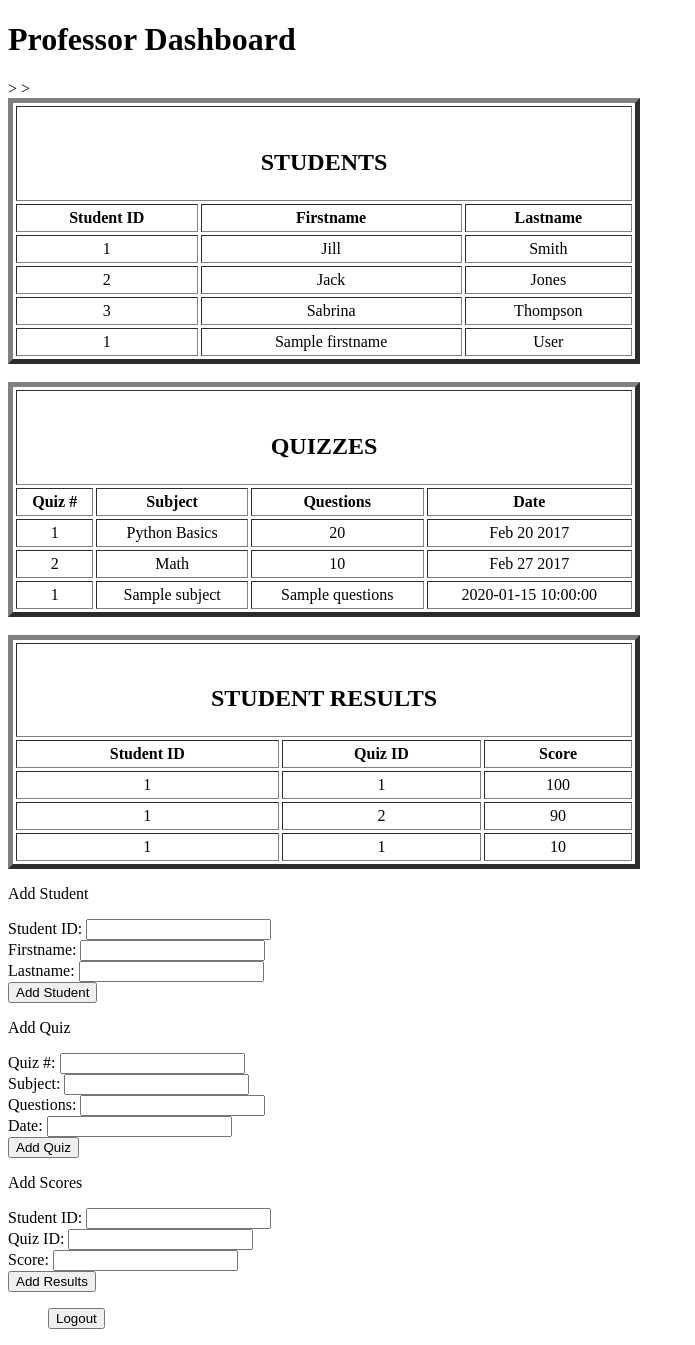
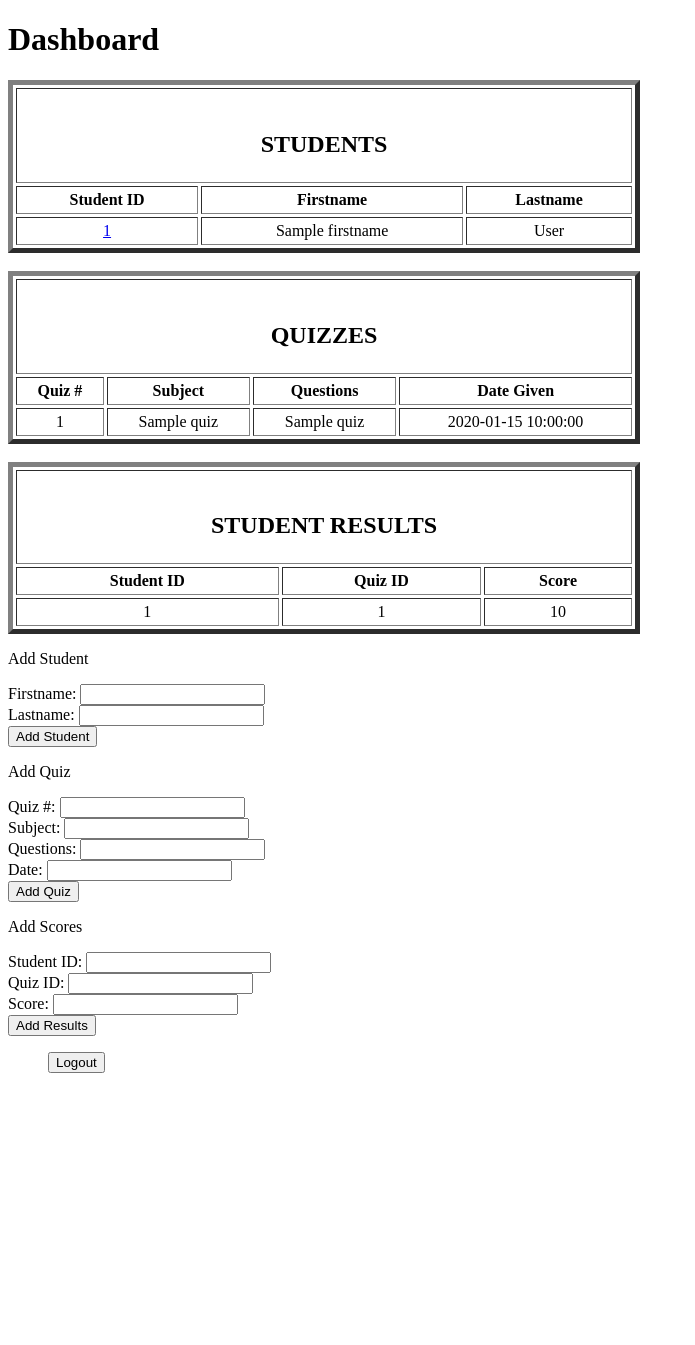
Before and after one commit to rhaydengh/IS211_Assignment12, a Python web app: template static/templates/dashboard.html in a window 1280 px wide. Shown: the whole page, without its empty margins (0-695 px from the left). After the commit the page ends 1073 px from the top, so only its background shows below. Run offline with Jinja, Linux system fonts and the light colour scheme; the template is opened without the code that fills it: most values are stand-ins (such as "Sample title", 1, 10 or a date in 2020).

Commit message:
Update dashboard.html

```diff
--- a/static/templates/dashboard.html
+++ b/static/templates/dashboard.html
@@ -6,7 +6,7 @@
 
     <body>
 
-      <h1>Professor Dashboard</h1>
+      <h1>Dashboard</h1>
 
     <TABLE BORDER="5"    WIDTH="50%"   CELLPADDING="4" CELLSPACING="3">
 
@@ -20,26 +20,13 @@
           <TH>Firstname</TH>
           <TH>Lastname</TH>
        </TR>
+       {% for student in students %}
        <TR ALIGN="CENTER">
-          <TD> 1 </TD>
-          <TD> Jill </TD>
-          <TD> Smith </TD>
+           <TD><a href="/student/{{ student.studentid }}">{{ student.studentid }}</a></TD>
+           <TD>{{ student.firstname }}</TD>
+           <TD>{{ student.lastname }}</TD>
        </TR>
-       <TR ALIGN="CENTER">>
-          <TD> 2 </TD>
-          <TD> Jack </TD>
-          <TD> Jones </TD>
-       </TR>
-       <TR ALIGN="CENTER">>
-          <TD> 3 </TD>
-          <TD> Sabrina </TD>
-          <TD> Thompson </TD>
-       </TR>
-       <TR ALIGN="CENTER">
-          <TD> {{ studentid }} </TD>
-          <TD> {{ firstname }} </TD>
-          <TD> {{ lastname }} </TD>
-       </TR>
+       {% endfor %}
     </TABLE>
     <br>
 
@@ -51,29 +38,19 @@
           </TH>
        </TR>
        <TR>
-          <TH>Quiz #</TH>
-          <TH>Subject</TH>
-          <TH>Questions</TH>
-          <TH>Date</TH>
+         <TH>Quiz #</TH>
+         <TH>Subject</TH>
+         <TH>Questions</TH>
+         <TH>Date Given</TH>
        </TR>
+       {% for quiz in quizzes %}
        <TR ALIGN="CENTER">
-          <TD> 1 </TD>
-          <TD> Python Basics </TD>
-          <TD> 20 </TD>
-          <TD> Feb 20 2017 </TD>
+          <TD> {{ quiz.quizid }} </TD>
+          <TD> {{ quiz.subject }} </TD>
+          <TD> {{ quiz.questions }} </TD>
+          <TD> {{ quiz.date }} </TD>
        </TR>
-       <TR ALIGN="CENTER">
-          <TD> 2 </TD>
-          <TD> Math </TD>
-          <TD> 10 </TD>
-          <TD> Feb 27 2017 </TD>
-       </TR>
-       <TR ALIGN="CENTER">
-          <TD> {{ quizid }} </TD>
-          <TD> {{ subject }} </TD>
-          <TD> {{ questions }} </TD>
-          <TD> {{ date }} </TD>
-        </TR>
+       {% endfor %}
     </TABLE>
     <br>
 
@@ -89,28 +66,18 @@
           <TH>Quiz ID</TH>
           <TH>Score</TH>
        </TR>
+       {% for grade in qrades %}
        <TR ALIGN="CENTER">
-          <TD> 1 </TD>
-          <TD> 1 </TD>
-          <TD> 100 </TD>
-       <TR ALIGN="CENTER">
-          <TD> 1 </TD>
-          <TD> 2 </TD>
-          <TD> 90 </TD>
-         </TR>
-       <TR ALIGN="CENTER">
-          <TD> {{ student_id }} </TD>
-          <TD> {{ quiz_id }} </TD>
-          <TD> {{ score }} </TD>
+          <TD> {{ grade.student_id }} </TD>
+          <TD> {{ grade.quiz_id }} </TD>
+          <TD> {{ grade.score }} </TD>
+       {% endfor %}
        </TR>
     </TABLE>
-
 
     <div>
     <p>Add Student</p>
     <form action ="/student/add" method="POST">
-    Student ID:
-    <input type="text" name="studentid"></input><br>
     Firstname:
     <input type="text" name="firstname"></input><br>
     Lastname:
```
